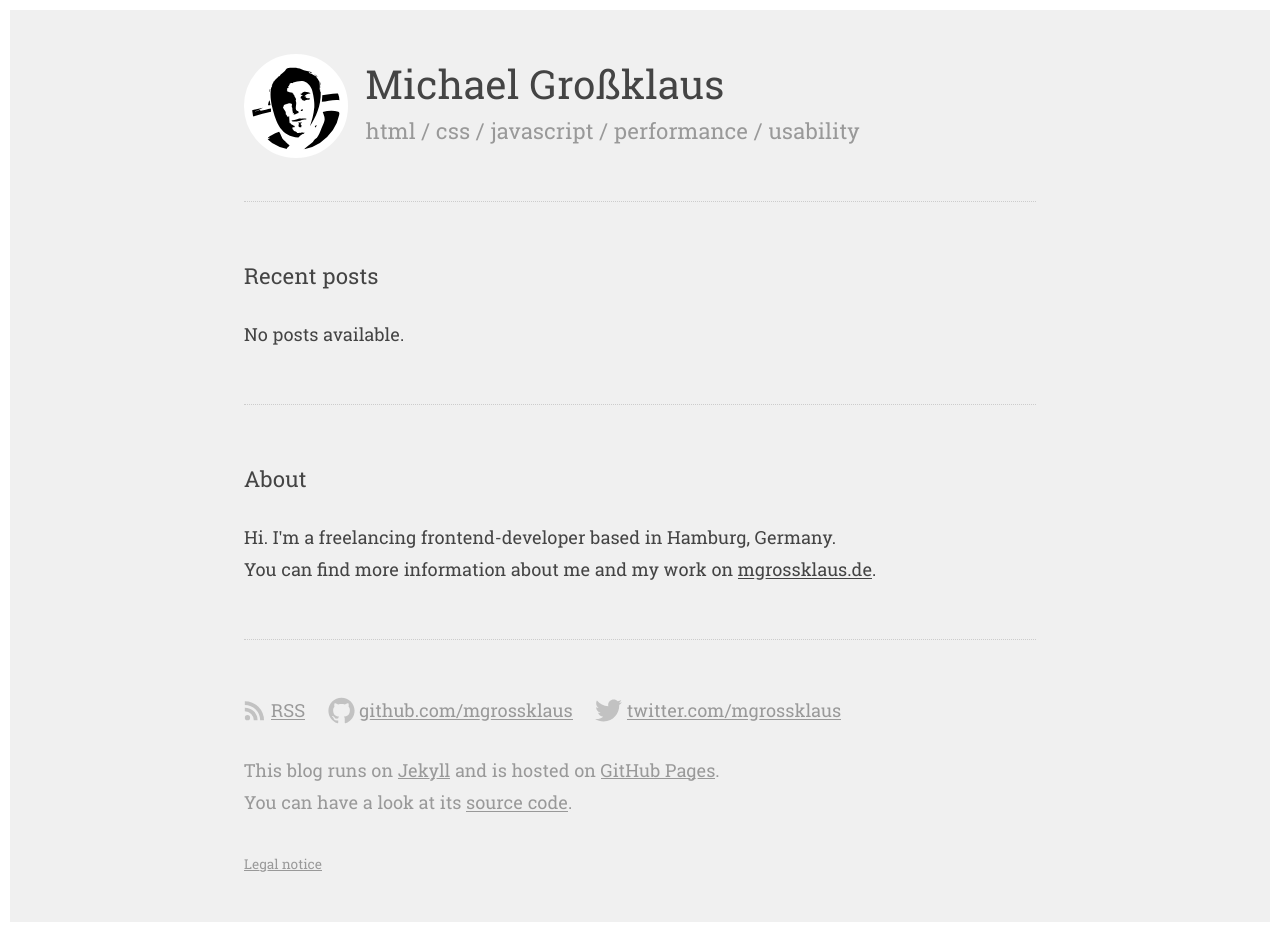
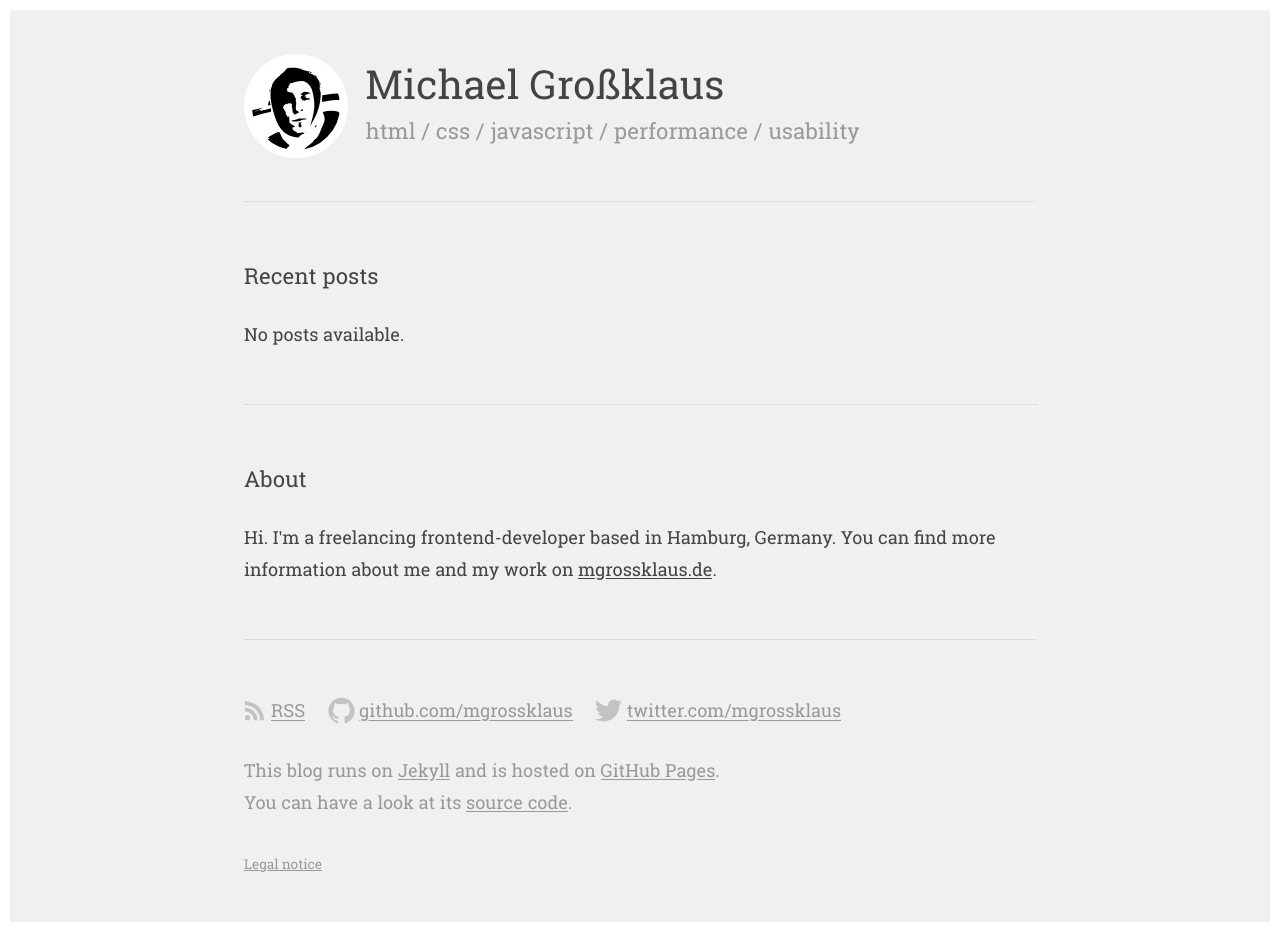
Before and after one commit to mgrsskls/blog, a Jekyll site: the page built from index.html, in a window 1280 px wide. Built offline with Jekyll 4.4.1, drawn with Linux system fonts in a browser that asks for light colours.

Commit message:
just some small style updates

```diff
--- a/_includes/aside.html
+++ b/_includes/aside.html
@@ -1,7 +1,6 @@
 <div class="content__section content__section--sub">
   <h3>About</h3>
   <p>
-    Hi. I'm a freelancing frontend-developer based in Hamburg, Germany.<br>
-    You can find more information about me and my work on <a title="Michael Großklaus - Freelancing frontend-developer Hamburg" href="https://www.mgrossklaus.de" target="_blank">mgrossklaus.de</a>.
+    Hi. I'm a freelancing frontend-developer based in Hamburg, Germany. You can find more information about me and my work on <a title="Michael Großklaus - Freelancing frontend-developer Hamburg" href="https://www.mgrossklaus.de" target="_blank">mgrossklaus.de</a>.
   </p>
 </div>
--- a/_includes/styles.scss
+++ b/_includes/styles.scss
@@ -29,10 +29,24 @@
 
   &:hover,
   &:focus {
-    color: #a01f53;
+    color: #999;
     outline: none;
   }
 }
+
+@mixin selection {
+  background: #1c3e4f;
+  color: #fff;
+  text-shadow: none;
+}
+
+::selection {
+  @include selection;
+}
+::-moz-selection {
+  @include selection;
+}
+
 
 /* +header */
 .header {
@@ -98,7 +112,7 @@
     .posts-item__title {
       background: linear-gradient(currentColor, currentColor) no-repeat;
       background-size: 100% 1px;
-      background-position: 0 1.15em;
+      background-position: 0 1.175em;
       text-shadow: -.15em 0 #f0f0f0, .15em 0 #f0f0f0;
     }
   }
@@ -189,11 +203,25 @@
     float: left;
   }
 
+  a {
+    color: #999;
+
+    &:hover,
+    &:focus {
+      color: #444;
+    }
+  }
+
   &::after {
     content: '';
     display: block;
     clear: both;
   }
+}
+
+@mixin filter($value) {
+  -webkit-filter: $value;
+  filter: $value;
 }
 
 /* +icon-link */
@@ -215,8 +243,7 @@
   &:hover,
   &:focus {
     &::before {
-      -webkit-filter: brightness(.6);
-      filter: brightness(.6);
+      @include filter(brightness(.6));
     }
   }
 }
```
